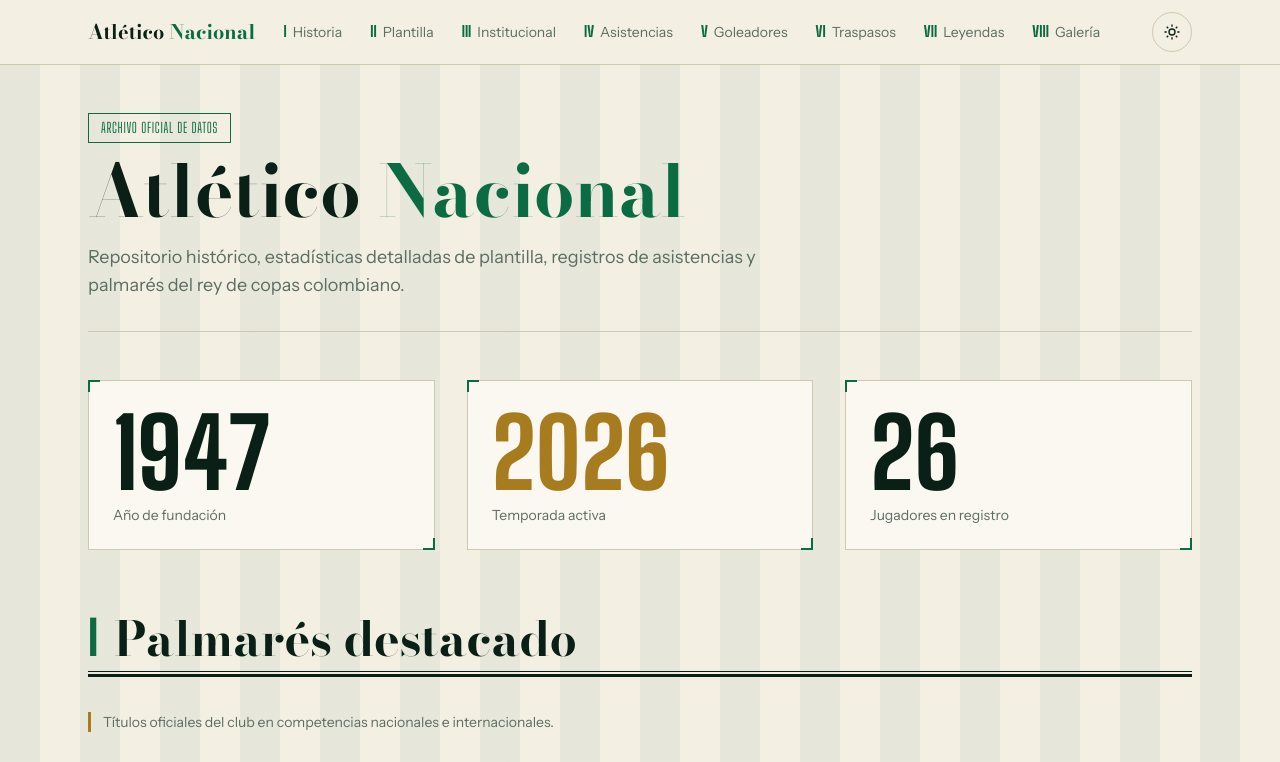
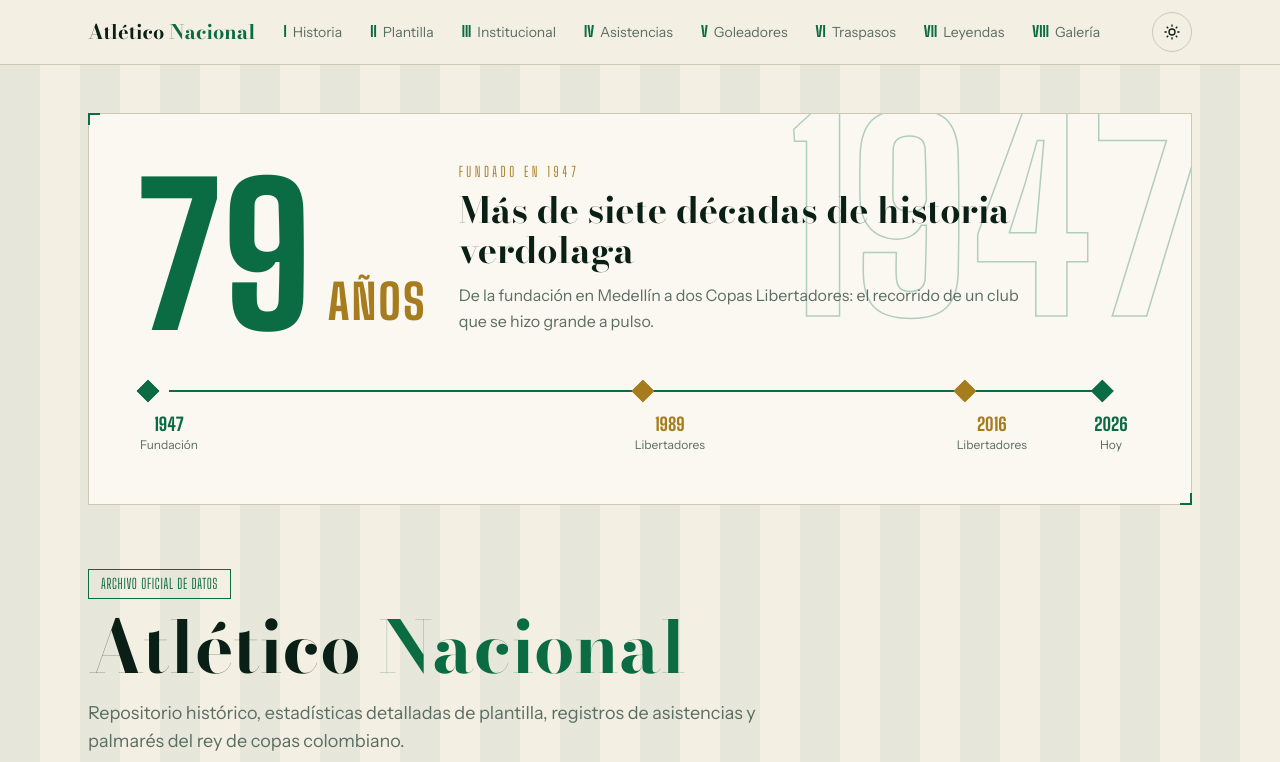
Before and after one commit to gxtti70/nacional-data, a Next.js app: page / in a window 1280 px wide. Shown: the top 762 px of the page. Built offline with nearby package versions, Linux system fonts and the light colour scheme.

Commit message:
mejora visual en inicio con contador de años del club y se agrego el icono a la pagina

```diff
--- a/src/app/layout.tsx
+++ b/src/app/layout.tsx
@@ -11,6 +11,11 @@
 export const metadata: Metadata = {
   title: 'Atlético Nacional · Archivo de datos',
   description: 'Historia, plantilla, cifras y leyendas del Atlético Nacional.',
+  icons: {
+    icon: '/logo.png',
+    shortcut: '/logo.png',
+    apple: '/logo.png', // ícono al guardar el sitio en el móvil
+  },
 }
 
 const themeScript = `try{var t=localStorage.getItem('n-theme')||(matchMedia('(prefers-color-scheme:dark)').matches?'dark':'light');document.documentElement.dataset.theme=t}catch(e){document.documentElement.dataset.theme='dark'}`
--- a/src/app/page.tsx
+++ b/src/app/page.tsx
@@ -7,11 +7,25 @@
 import { players } from '@/data/players'
 import { gallery } from '@/data/gallery'
 import Photo from '@/components/ui/Photo'
+import ClubAge from '@/features/home/ClubAge'
+
+export const revalidate = 86400 // recalcula la edad al menos una vez al día
+
+const FOUNDED = 1947
 
 export default function Home() {
   return (
     <div>
       <div className="mb-12 border-b border-line pb-8">
+        <ClubAge
+  founded={FOUNDED}
+  current={new Date().getFullYear()}
+  milestones={[
+    { year: 1947, label: 'Fundación' },
+    { year: 1989, label: 'Libertadores', gold: true },
+    { year: 2016, label: 'Libertadores', gold: true },
+  ]}
+/>
         <span className="mb-3 inline-block border border-primary px-3 py-1 font-num text-sm tracking-wider text-primary">ARCHIVO OFICIAL DE DATOS</span>
         <h1 className="font-display text-5xl font-bold leading-tight sm:text-7xl">
           Atlético <span className="text-primary">Nacional</span>
--- /dev/null
+++ b/src/features/home/ClubAge.tsx
@@ -0,0 +1,68 @@
+'use client'
+import { useEffect, useState } from 'react'
+
+type Milestone = { year: number; label: string; gold?: boolean }
+
+export default function ClubAge({ founded, current, milestones }: {
+  founded: number; current: number; milestones: Milestone[]
+}) {
+  const age = current - founded
+  const span = current - founded
+  const [n, setN] = useState(0)
+
+  useEffect(() => {
+    if (matchMedia('(prefers-reduced-motion: reduce)').matches) { setN(age); return }
+    let raf = 0
+    const start = performance.now()
+    const dur = 1600
+    const tick = (t: number) => {
+      const p = Math.min((t - start) / dur, 1)
+      setN(Math.round(age * (1 - Math.pow(1 - p, 3))))
+      if (p < 1) raf = requestAnimationFrame(tick)
+    }
+    raf = requestAnimationFrame(tick)
+    return () => cancelAnimationFrame(raf)
+  }, [age])
+
+  const progress = age === 0 ? 0 : (n / age) * 100
+  const points: Milestone[] = [...milestones, { year: current, label: 'Hoy' }]
+
+  return (
+    <section aria-label="Edad del club" className="ficha relative mb-16 p-8 sm:p-12">
+      <div aria-hidden className="pointer-events-none absolute inset-0 overflow-hidden">
+        <span className="absolute -right-4 -top-6 select-none font-num text-[10rem] font-extrabold leading-none text-transparent opacity-30 [-webkit-text-stroke:1.5px_var(--primary)] sm:text-[16rem]">
+          {founded}
+        </span>
+      </div>
+
+      <div className="relative grid items-end gap-8 sm:grid-cols-[auto_1fr]">
+        <div className="flex items-end gap-4">
+          <span className="sr-only">{age} años de historia</span>
+          <span aria-hidden className="font-num text-[8rem] font-extrabold leading-[.8] tabular-nums text-primary sm:text-[12rem]">{n}</span>
+          <span aria-hidden className="pb-2 font-num text-3xl font-extrabold uppercase leading-none tracking-wider text-gold sm:text-5xl">años</span>
+        </div>
+        <div className="max-w-xl">
+          <p className="font-num text-sm tracking-[.25em] text-gold">FUNDADO EN {founded}</p>
+          <h2 className="mt-2 font-display text-3xl font-bold leading-tight sm:text-4xl">Más de siete décadas de historia verdolaga</h2>
+          <p className="mt-3 text-mute">De la fundación en Medellín a dos Copas Libertadores: el recorrido de un club que se hizo grande a pulso.</p>
+        </div>
+      </div>
+
+      <div className="relative mx-8 mt-14 pb-16">
+        <div className="h-0.5 bg-line" />
+        <div className="absolute left-0 top-0 h-0.5 bg-primary" style={{ width: `${progress}%` }} />
+        {points.map((m) => {
+          const pct = span === 0 ? 0 : ((m.year - founded) / span) * 100
+          const on = progress >= pct
+          return (
+            <div key={`${m.year}-${m.label}`} className="absolute top-[-7px] -translate-x-1/2 text-center" style={{ left: `${pct}%` }}>
+              <span className={`block h-4 w-4 rotate-45 border-2 transition-colors duration-300 ${on ? (m.gold ? 'border-gold bg-gold' : 'border-primary bg-primary') : 'border-line bg-bg'}`} />
+              <span className={`mt-4 block font-num text-lg font-extrabold leading-none ${m.gold ? 'text-gold' : 'text-primary'}`}>{m.year}</span>
+              <span className="mt-1 hidden whitespace-nowrap text-xs text-mute sm:block">{m.label}</span>
+            </div>
+          )
+        })}
+      </div>
+    </section>
+  )
+}
```
Also changed, not shown: public/logo.png (added).
